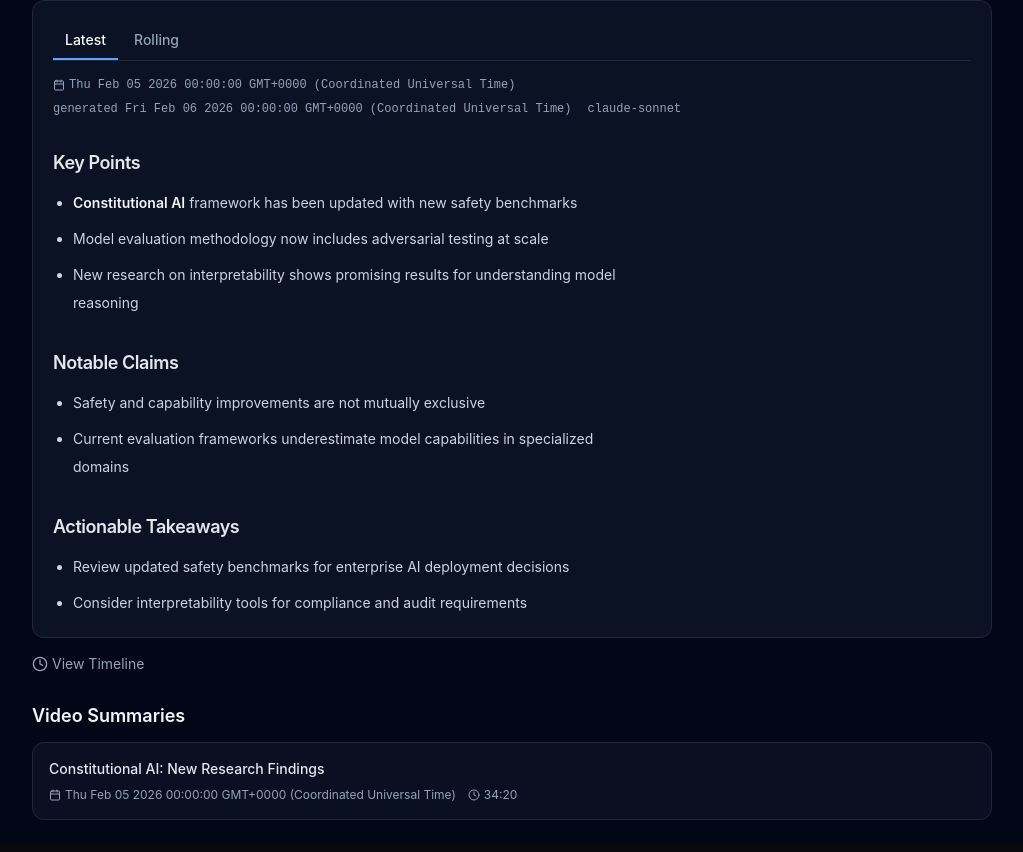
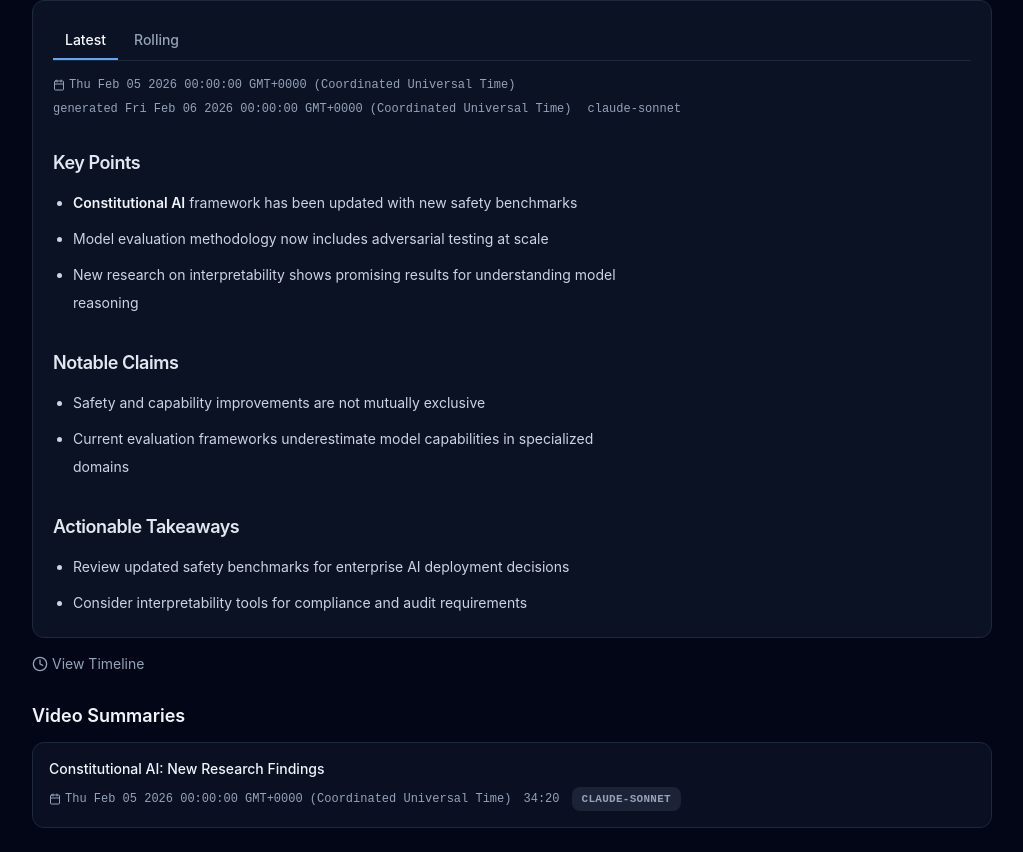
Before and after one commit to ro-ro-b/analyst-dashboard, a Next.js app: page /channel/anthropic-ai in a window 1280 px wide. Shown: the part 148-1000 px from the top of the page, without its empty margins (128-1151 px from the left). Built offline with nearby package versions, Linux system fonts and the light colour scheme.

Commit message:
feat: [IVB-TTP] Add a channel-specific vertical timeline page for video summaries and link to it from the channel detail page using the existing data layer and UI conventions.
Generated by IVB-TTP pipeline job cmmpumxa0000213qiixl0yo7t

```diff
--- a/src/app/channel/[slug]/page.tsx
+++ b/src/app/channel/[slug]/page.tsx
@@ -84,27 +84,27 @@ export default async function ChannelPage({
                   key={summary.filename}
                   href={`/channel/${slug}/summary/${summary.filename}`}
                 >
-                  <div className="group flex w-full flex-col gap-2 rounded-xl border border-slate-800 bg-slate-900/60 p-4 text-left transition-all duration-200 hover:border-slate-700 hover:bg-slate-900/80 cursor-pointer">
-                    <p className="text-sm font-medium text-slate-200 group-hover:text-slate-50">
-                      {summary.title}
-                    </p>
-                    <div className="flex flex-wrap items-center gap-x-3 gap-y-1 text-xs text-slate-400">
+                  <div className="group flex w-full flex-col gap-2 rounded-xl border border-slate-800 bg-slate-900/60 p-4 transition-colors hover:border-slate-700 hover:bg-slate-900">
+                    <div className="flex items-start justify-between gap-2">
+                      <h3 className="text-sm font-medium text-slate-100 group-hover:text-white">
+                        {summary.title}
+                      </h3>
+                    </div>
+                    <div className="flex flex-wrap items-center gap-x-3 gap-y-1 text-xs text-slate-400 font-mono">
                       <span className="inline-flex items-center gap-1">
                         <Calendar className="h-3 w-3" />
                         {summary.sourceDate}
                       </span>
-                      {summary.duration && (
-                        <span className="inline-flex items-center gap-1">
-                          <Clock className="h-3 w-3" />
-                          {summary.duration}
-                        </span>
+                      {summary.duration && <span>{summary.duration}</span>}
+                      {summary.model && (
+                        <Badge variant="info">{summary.model}</Badge>
                       )}
                     </div>
                   </div>
                 </Link>
               ))
             ) : (
-              <EmptyState message="No summaries available for this channel yet." />
+              <EmptyState message="No summaries yet" />
             )}
           </div>
         </section>
--- a/src/app/channel/[slug]/timeline/page.tsx
+++ b/src/app/channel/[slug]/timeline/page.tsx
@@ -11,8 +11,7 @@ export default async function TimelinePage({
 }) {
   const { slug } = await params;
   const channel = await getChannelDetail(slug);
-  const summaries = await listChannelSummaries(slug);
-  const items = summaries.items;
+  const { items } = await listChannelSummaries(slug);
 
   return (
     <main className="mx-auto flex w-full max-w-5xl flex-col gap-8 px-4 py-8 sm:px-6 lg:px-8">
--- a/src/components/content/timeline.tsx
+++ b/src/components/content/timeline.tsx
@@ -1,7 +1,7 @@
 'use client';
 
 import Link from 'next/link';
-import { Calendar, Clock } from 'lucide-react';
+import { Calendar, Clock, Cpu } from 'lucide-react';
 import type { SummaryMeta } from '@/types';
 
 interface TimelineProps {
@@ -75,7 +75,8 @@ export function Timeline({ items, channelSlug }: TimelineProps) {
                       </span>
                     )}
                     {item.model && (
-                      <span className="inline-flex items-center rounded-full border border-slate-700 bg-slate-800 px-2 py-0.5 text-[11px] font-medium text-slate-200">
+                      <span className="inline-flex items-center gap-1.5">
+                        <Cpu className="h-3 w-3" />
                         {item.model}
                       </span>
                     )}
```
